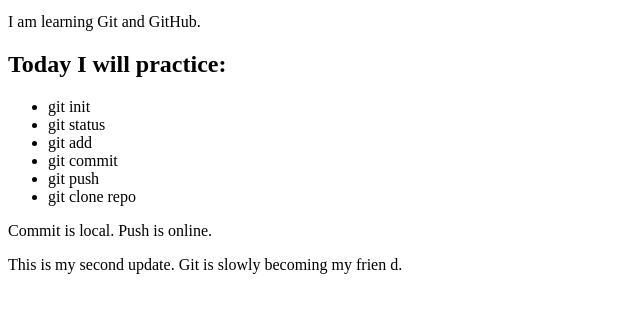
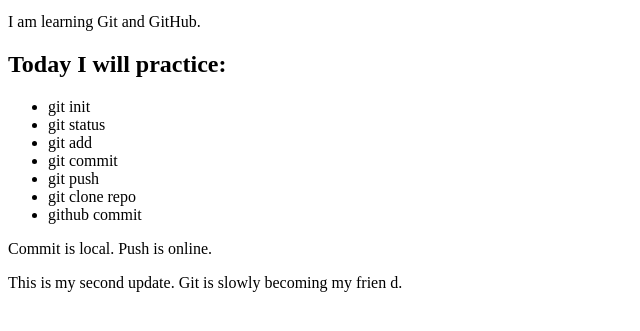
Before and after one commit to SakshammDubey/git-github-assignment, a plain HTML site: page index.html in a window 1280 px wide. Shown: the part 101-432 px from the top of the page, without its empty margins (0-640 px from the left). Drawn offline with Linux system fonts and the light colour scheme.

Commit message:
Update index.html

```diff
--- a/index.html
+++ b/index.html
@@ -21,6 +21,7 @@
             <li>git commit</li>
             <li>git push</li>
             <li>git clone repo</li>
+            <li>github commit</li>
         </ul>
 
         <p>Commit is local. Push is online.</p>
```
